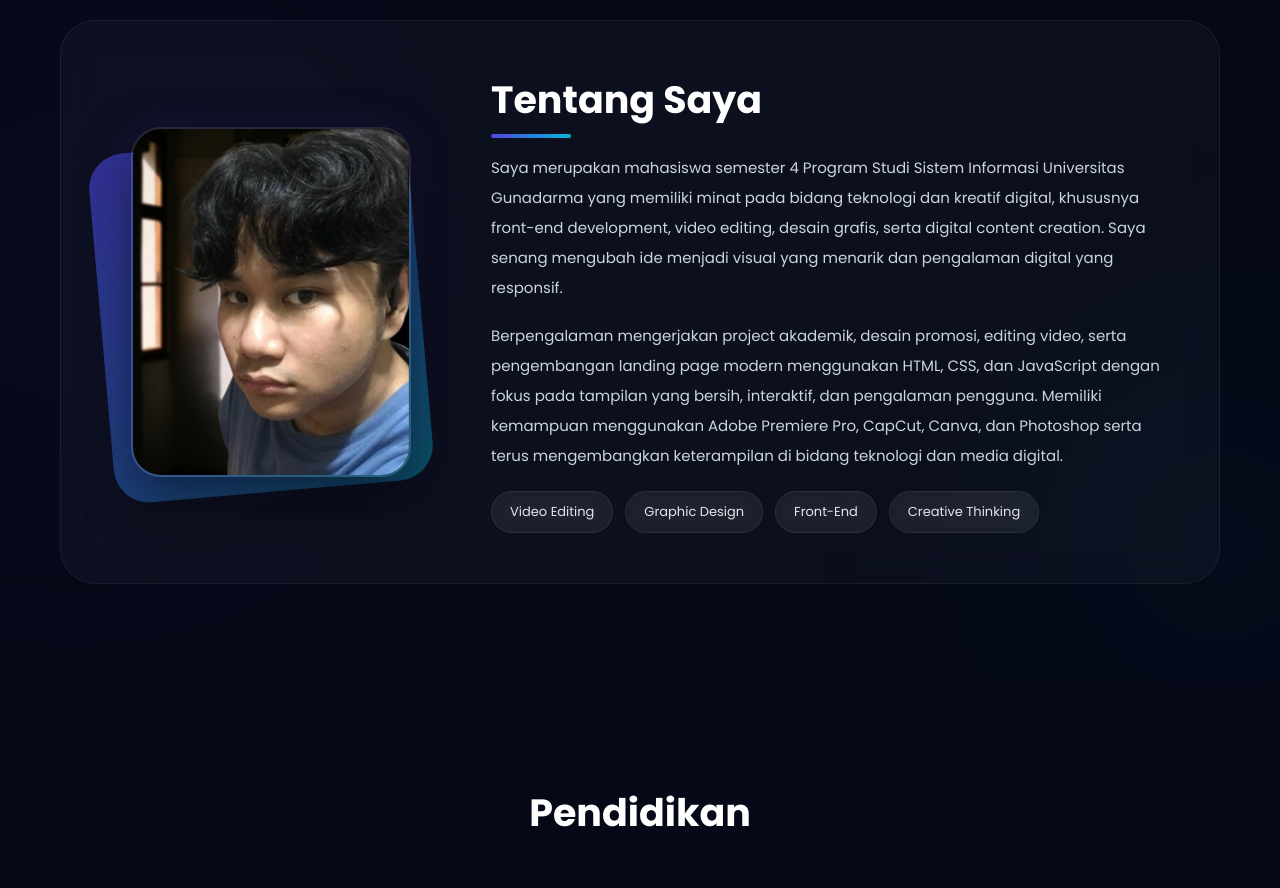
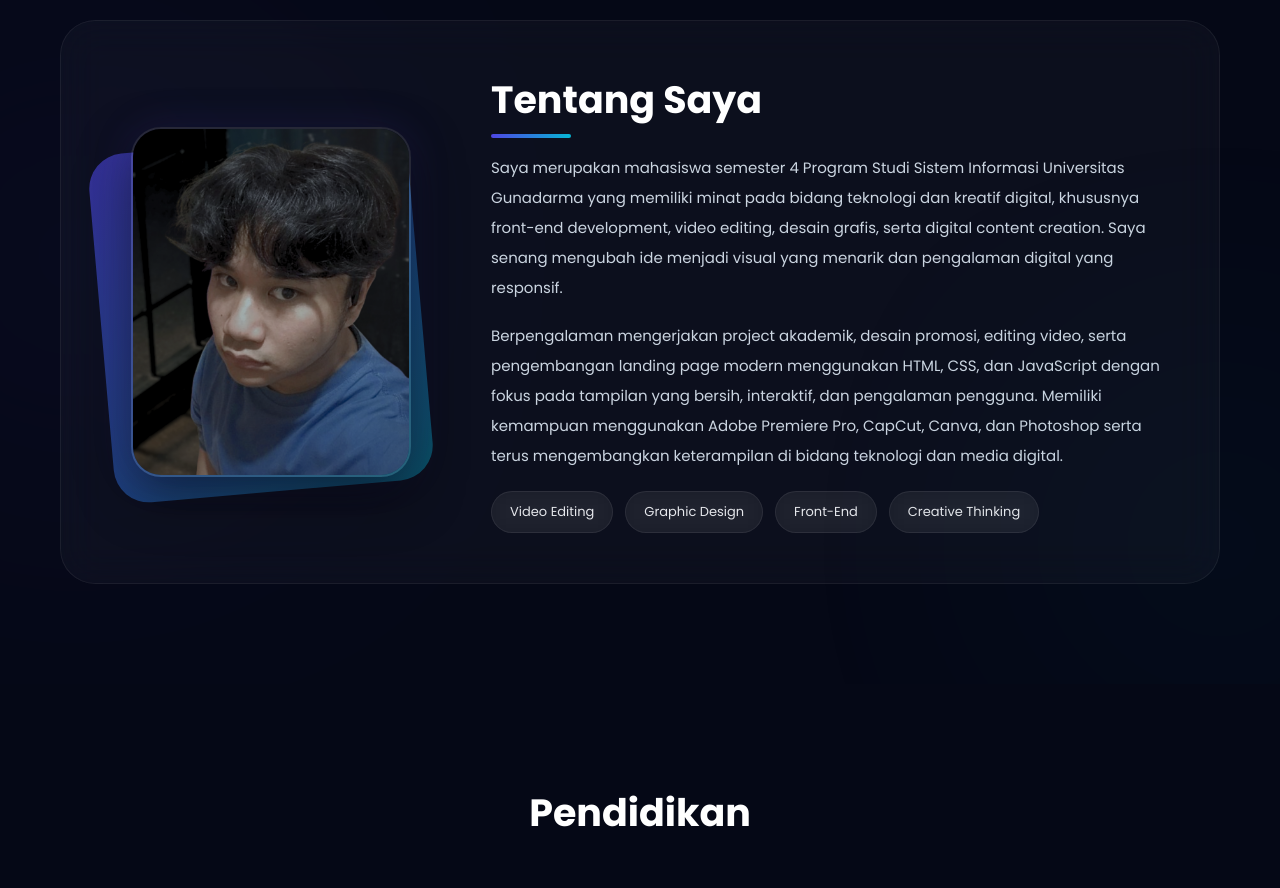
Before and after one commit to novandeva27/creative_portofolio, a plain HTML site: page index.html in a window 1280 px wide. Shown: the part 820-1708 px from the top of the page. Drawn offline with Linux system fonts and the light colour scheme.

Commit message:
Update index.html

```diff
--- a/index.html
+++ b/index.html
@@ -68,7 +68,7 @@
 <div class="about-container">
 
 <div class="about-image">
-<img src="assets/images/pasfoto_novan2.png" alt="Foto Profil">
+<img src="assets/images/pasfoto_novan3.png" alt="Foto Profil">
 </div>
 
 <div class="about-text">
```
